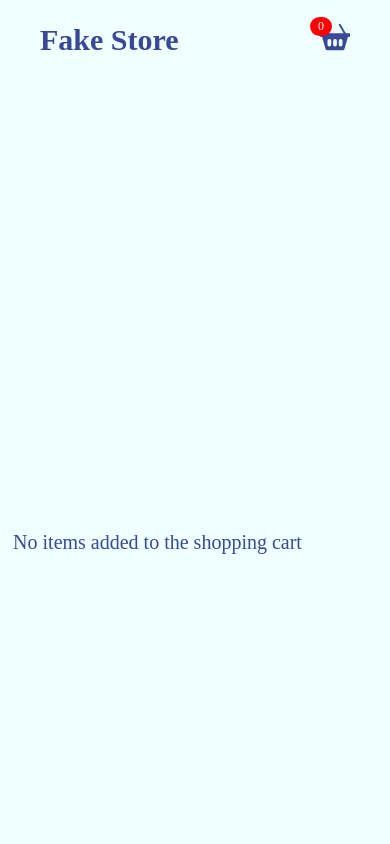
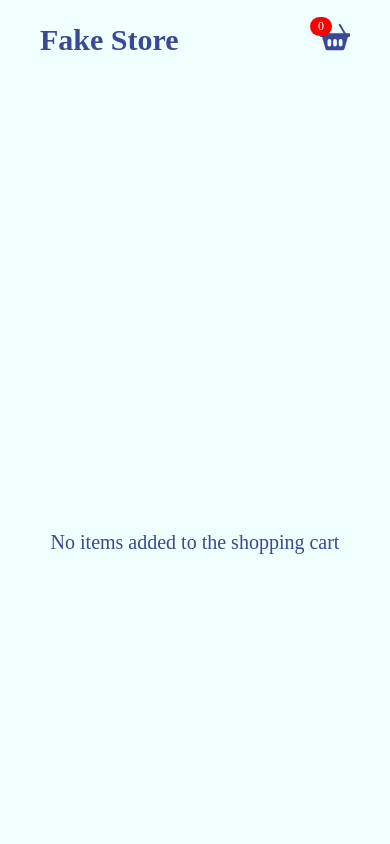
Before and after one commit to ChrisserDev/Fake-Store, a React (Vite) app: page /Checkout in a window 390 px wide. Shown: the top 844 px of the page. Built offline with nearby package versions, Linux system fonts and the light colour scheme.

Commit message:
Finished the project

```diff
--- a/src/App.css
+++ b/src/App.css
@@ -31,7 +31,7 @@ body{
 
 @media (max-width: 1024px){
 
-  .products-container {
+.products-container {
     grid-template-columns: repeat(3, 1fr);
 }
 
@@ -82,6 +82,7 @@ body{
 }
 }
 
+
 @media (max-width: 920px){
   .header-container, .footer-container{
     width: auto;
@@ -89,7 +90,8 @@ body{
 }
 
 @media (max-width: 769px){
-  .products-container {
+
+.products-container {
     grid-template-columns: repeat(2, 1fr);
     width: auto;
 }
@@ -128,7 +130,7 @@ body{
 }
 
 .checkout-box{
-  margin-left: 0;
+  margin-left: 70px;
 }
 
 .buttons-container {
@@ -177,6 +179,10 @@ body{
 @media(max-width: 620px){
   .products-container {
     grid-template-columns: repeat(2, 1fr);
+}
+
+.checkout-container{
+  margin-right: 0;
 }
 
 .product-card{
--- a/src/Components/Contexts/CartContext.jsx
+++ b/src/Components/Contexts/CartContext.jsx
@@ -7,7 +7,7 @@ export default function CartContextProvider(props){
     //create global state here
     const [cart, setCart] = useState([])
 
-// The useEffect below is used for the local storage
+    //The useEffect below is used for the local storage
 
     useEffect(
         ()=>{
--- a/src/Components/ElementCard/ProductCard.css
+++ b/src/Components/ElementCard/ProductCard.css
@@ -3,9 +3,9 @@
     display: flex;
     flex-direction: column;
     justify-content: space-between;
+    position: relative;
     margin: 10px 25px 20px 25px;
     padding: 20px 40px;
-    position: relative;
     box-shadow: 0px 0px 5px -1px rgba(190, 189, 189, 0.75);
     -webkit-box-shadow: 0px 0px 5px -1px rgba(190, 189, 189, 0.75);
     -moz-box-shadow: 0px 0px 5px -1px rgba(190, 189, 189, 0.75);
@@ -22,9 +22,9 @@
 
 .bottom-card-section{
     display: flex;
-    gap: 75px;
     align-items: center;
     margin-top: 20px;
+    gap: 75px;
 }
 
 .product-card h4{
@@ -57,24 +57,21 @@
 }
 
 #heart-btn {
-    font-size: 18px;
     position: absolute;
     left: 70%;
     top: 7%;
+    width: 45px;
+    height: 45px;
     text-align: center;
+    font-size: 18px;
     padding: 10px 0;
     background-color: lightgrey;
     border-radius: 50%;
-    width: 45px;
-    height: 45px;
     cursor: pointer;
     color: #3A4895;
 }
 
 .product-card p{
     font-size: 16px;
-    /* position: absolute;
-    top: 68%;
-    left: 10%; */
     color: gray;
 }
--- a/src/Components/ElementCard/ProductCard.jsx
+++ b/src/Components/ElementCard/ProductCard.jsx
@@ -15,11 +15,11 @@ function ProductCard({product}) {
       //Is this item in shopping cart?
       setShoppingCartItem(cart.find(item => item.id == product.id))
 
-  }, [cart])
+  }, [cart]);
 
   //Rendering the products from the API on the page
 
-  return (
+return (
     <div className='product-card'>
         <img src={product?.image} alt={product?.title}/>
           <h4>{product?.title}</h4>
--- a/src/Components/Header/Header.css
+++ b/src/Components/Header/Header.css
@@ -18,8 +18,8 @@
 .right-side-header-links {
   display: flex;
   justify-content: space-evenly;
+  align-items: center;
   width: 150px;
-  align-items: center;
 }
 
 #basket-icon{
--- a/src/Components/Header/Header.jsx
+++ b/src/Components/Header/Header.jsx
@@ -6,11 +6,9 @@ import { CartContext } from '../Contexts/CartContext'
 
 function Header() {
 
-  // const [cart, setCart] = React.useState([])
-
   const {cart} = useContext(CartContext)
 
-  return (
+return (
     <div className='header-container'>
         <Link to='/' id='title'>Fake Store</Link>
             <Link to={'/Checkout'} id='basket-icon'><BsFillBasket2Fill /></Link>
--- a/src/Components/Pages/CheckoutPage/Checkout.jsx
+++ b/src/Components/Pages/CheckoutPage/Checkout.jsx
@@ -10,21 +10,24 @@ function Checkout() {
   const {cart, removeProduct, clearCart} = useContext(CartContext)
 
   //activate useNavigate
-
   const navigate = useNavigate();
 
   const showHomePage = () => {
-    //could do other things here (such as we need to clear the cart before moving to the homepage)
+    //Clearing the cart before moving to the homepage.
     clearCart();
     navigate('/')
   }
-
 
   //Function to calculate the total price.
   const getTotal = () => {
     return cart.reduce((total, item) => total + item.price, 0);
   }
 
+  Modal.setAppElement(document.getElementById('root'));
+
+  const [isOpen, setIsOpen] = React.useState(false);
+
+  //Styling for modal
   const customStyles = {
     content: {
       top: '55%',
@@ -39,9 +42,6 @@ function Checkout() {
     }
   }
 
-   Modal.setAppElement(document.getElementById('root'));
-
-   const [isOpen, setIsOpen] = React.useState(false);
 
   return (
     <div className='checkout-container'>
--- a/src/Components/Pages/ContactPage/Contact.css
+++ b/src/Components/Pages/ContactPage/Contact.css
@@ -1,9 +1,9 @@
 .contact-container{
     display: flex;
     flex-direction: column;
-    min-height: 100vh;
     align-items: center;
     justify-content: center;
+    min-height: 100vh;
 }
 
 .contact-container h1{
@@ -13,14 +13,14 @@
 }
 
 .form-container{
-    border: 2px solid #3A4895;
     display: flex;
     flex-direction: column;
+    position: relative;
     gap: 15px;
     width: 600px;
     padding: 50px 20px;
     border-radius: 20px;
-    position: relative;
+    border: 2px solid #3A4895;
 }
 
 .form-container input, textarea{
@@ -78,15 +78,17 @@
       left: 50px;
   }
 
+/* EXTRA STYLING FOR THE MODAL */
+
 .modal-container2{
-    height: 200px;
-    width: 450px;
-    text-align: center;
     display: flex;
     flex-direction: column;
     align-items: center;
     justify-content: center;
     position: relative;
+    height: 200px;
+    width: 450px;
+    text-align: center;
     padding: 90px 0 10px 0;
 }
 
--- a/src/Components/Pages/ContactPage/Contact.jsx
+++ b/src/Components/Pages/ContactPage/Contact.jsx
@@ -1,10 +1,11 @@
 import React, { useState, useEffect } from 'react';
 import Modal from 'react-modal';
 import { AiOutlineCheckCircle } from 'react-icons/ai';
-
 import './Contact.css';
 
 function Contact() {
+
+  //Setting state for the form
   const [firstName, setFirstName] = useState('');
   const [lastName, setLastName] = useState('');
   const [message, setMessage] = useState('');
@@ -36,6 +37,7 @@ function Contact() {
     setIsOpen(true);
   };
 
+  //Custom styling for the modal
   const customStyles = {
     content: {
       top: '60%',
@@ -54,7 +56,7 @@ function Contact() {
     Modal.setAppElement('#root');
   }, []);
 
-  return (
+return (
     <div className="contact-container">
       <h1>Contact Us</h1>
       <form className="form-container" onSubmit={handleSubmit}>
--- a/src/Components/Pages/Homepage/Homepage.jsx
+++ b/src/Components/Pages/Homepage/Homepage.jsx
@@ -55,10 +55,6 @@ function Homepage() {
 
    }, []);
 
-  // if (loading) {
-  //   return <div className="ring">Loading...</div>
-  //  }
-
   return (
     <div className="homepage-container">
       {loading ? (
```
